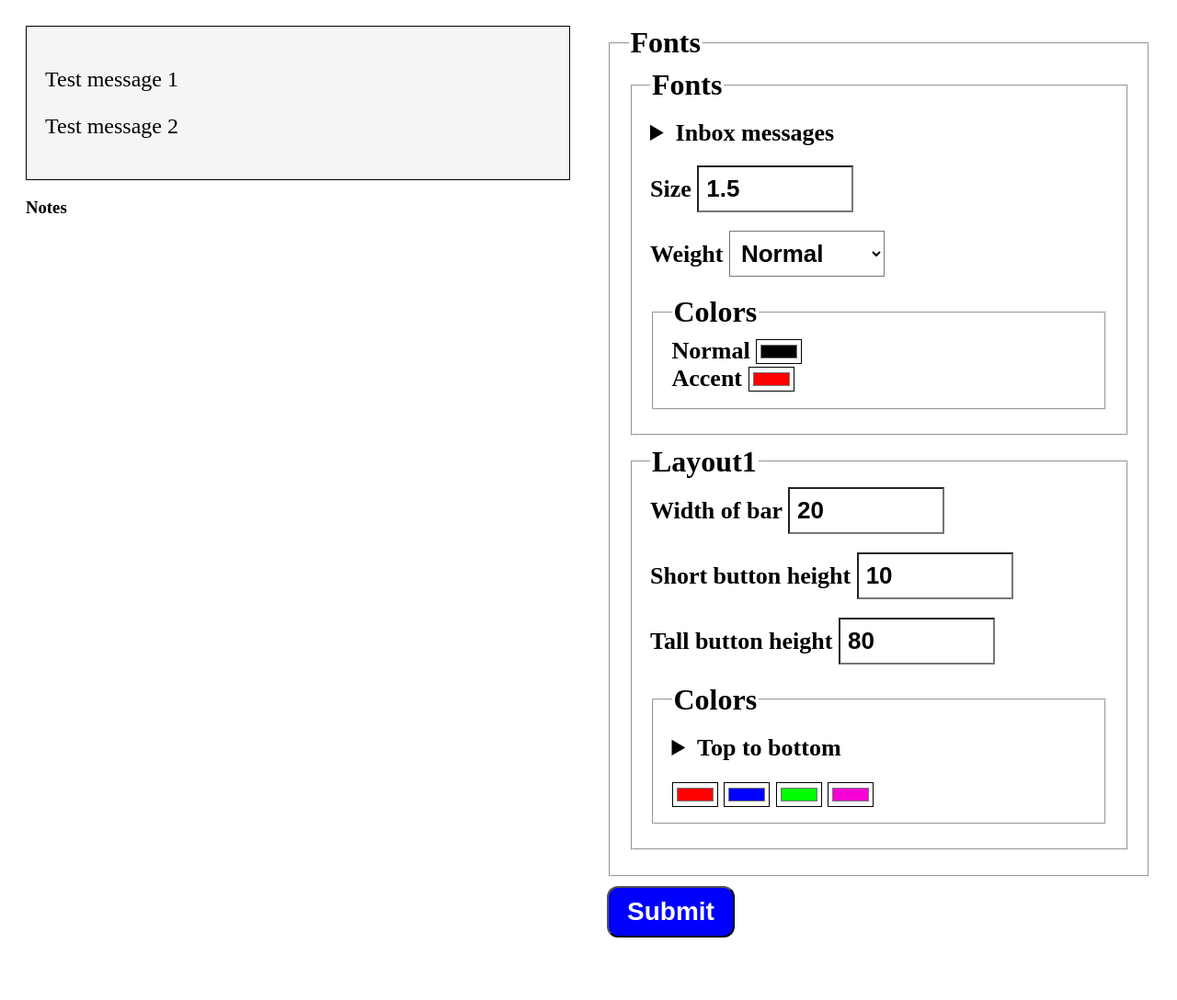
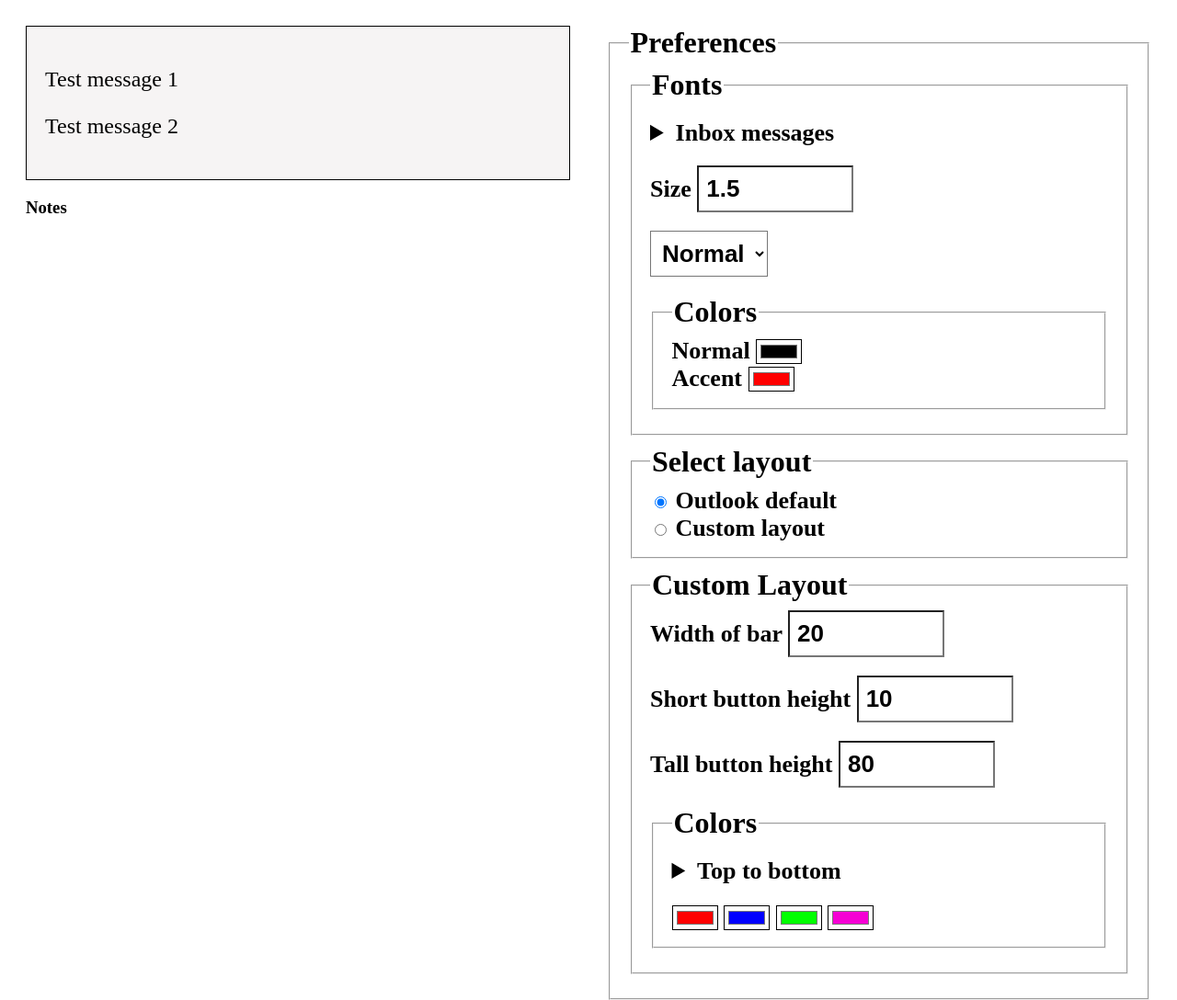
Before and after one commit to Jeff-411/so-form-builder, a plain HTML site: page index.html in a window 1280 px wide. Shown: the top 1088 px of the page at 92% size. Before the commit the page ends 1048 px from the top, so only its background shows below. Drawn offline with Linux system fonts and the light colour scheme.

Commit message:
Add radio input & fix form title

```diff
--- a/index.html
+++ b/index.html
@@ -101,9 +101,21 @@
               <select>
                 <option value="normal">Normal</option>
                 <option value="bold">Bold</option>
-                <option value="bolder">Extra Bold</option>
               </select>
             </label>
+          </div>
+        </template>
+
+        <template id="formControl_layout">
+          <div>
+            <div>
+              <input type="radio" id="" name="" value="" />
+              <label></label>
+            </div>
+            <div>
+              <input type="radio" id="" name="" value="" />
+              <label></label>
+            </div>
           </div>
         </template>
       </div>
--- a/index.js
+++ b/index.js
@@ -12,7 +12,7 @@ import { test_styleMessages } from './script/tests/testForm.js'
 
 const user = getUser()
 const formTitle = 'Preferences'
-const specialInputs = ['fontWeight']
+const specialInputs = ['fontWeight', 'layout']
 const hasTip = ['fonts', 'ctrlTriggerBg']
 
 addForm(user, formTitle, specialInputs, hasTip)
--- a/script/_unused_snippets/_unused_utility_snippets.js
+++ b/script/_unused_snippets/_unused_utility_snippets.js
@@ -14,7 +14,7 @@ let user = {
   selectLayout: {
     layout: [0, 'radio'],
   },
-  layout1: {
+  customLayout: {
     // Control bar
     ctrlBarWidth_px: 20,
     ctrlBarPrimaryHeight_px: 10,
--- a/script/addForm.js
+++ b/script/addForm.js
@@ -1,25 +1,25 @@
-import { labels_legends } from './formHelpers.js'
+import { setLabelsAndLegends, setSpecial } from './formHelpers.js'
 
 export const addForm = (user, formTitle, specialInputs, hasTip) => {
   const obj = user
 
   const addFormControl = (obj, group) => {
-    let isSpecial = null
-
     for (const [key, value] of Object.entries(obj)) {
       let control = null
       let typeOfInput = ''
 
-      typeof value === 'object'
-        ? (control = addFormGroup(key, value)) // Recurse to next form group
-        : addControl()
+      // If this item's an object, make the recursive call to create a new form group.
+      if (typeof value === 'object') control = addFormGroup(key, value)
+      // Otherwise, check for special inputs and add a standard or special
+      // form control as required.
+      else {
+        specialInputs.includes(key)
+          ? addControl_special()
+          : addControl_standard()
+      }
 
-      function addControl() {
+      function addControl_standard() {
         // Determine the type of input to use.
-        if (specialInputs.includes(key)) {
-          typeOfInput = key
-          isSpecial = true
-        } else {
         switch (typeof value) {
           case 'number':
             typeOfInput = 'number'
@@ -31,21 +31,17 @@ export const addForm = (user, formTitle, specialInputs, hasTip) => {
           default:
             alert(`UNKNOWN INPUT TYPE - ${typeof value}`)
         }
-          isSpecial = false
-        }
 
         // Get the correct template for the type of input.
         let formControl = document.getElementById(`formControl_${typeOfInput}`)
         control = formControl.content.cloneNode(true)
 
         // Set the control's label.
-        control.querySelector('label').prepend(labels_legends(key))
+        control.querySelector('label').prepend(setLabelsAndLegends(key))
 
         // Set the control's input
-        if (!isSpecial) {
         const input = control.querySelector('input')
         input.name = key
-          input.id = key
         input.value = value
 
         // Set the step value for the input.
@@ -66,10 +62,50 @@ export const addForm = (user, formTitle, specialInputs, hasTip) => {
           default:
             break
         }
-        } else {
+      }
+
+      function addControl_special() {
+        // Get the correct template for the special input.
+        let formControl = document.getElementById(`formControl_${key}`)
+        control = formControl.content.cloneNode(true)
+
+        switch (key) {
+          case 'fontWeight':
+            // INPUT TYPE: select (HTML element)
             const select = control.querySelector('select')
             select.name = key
             select.value = value
+            break
+          case 'layout':
+            // INPUT TYPE: radio
+            const inputOptions = setSpecial(key)
+            const inputs = control.querySelectorAll('input')
+            const labels = control.querySelectorAll('label')
+            for (let i = 0; i < inputOptions.length; i++) {
+              let x = inputOptions[i]
+
+              inputs[i].name = key
+              inputs[i].id = x
+              inputs[i].value = x
+              if (user.selectLayout.layout === x) inputs[i].checked = true
+              else inputs[i].checked = false
+
+              // Handle labels
+              labels[i].for = x
+              if (!x.includes('_')) labels[i].innerText = x
+              else {
+                let words = x.split('_')
+                let labelText = ''
+
+                for (let j = 0; j < words.length; j++)
+                  labelText += words[j] + ' '
+
+                labels[i].innerText = labelText.trim()
+              }
+            }
+            break
+          default:
+            console.log(`SPECIAL => UNKNOWN KEY: ${key}`)
         }
       }
 
@@ -83,7 +119,11 @@ export const addForm = (user, formTitle, specialInputs, hasTip) => {
     const formGroup = document.querySelector('#formGroup')
     const group = formGroup.content.cloneNode(true)
     group.querySelector('fieldset').id = key
-    group.querySelector('legend').textContent = labels_legends(key)
+
+    // Set the form group's legend
+    let legend = group.querySelector('legend')
+    if (key === formTitle) legend.textContent = key
+    else legend.textContent = setLabelsAndLegends(key)
 
     // Add a tip to the form group
     if (hasTip.includes(key)) {
--- a/script/formHelpers.js
+++ b/script/formHelpers.js
@@ -17,14 +17,15 @@ const addListeners = (user) => {
         user.fonts.textColors.normal = data.normal
         user.fonts.textColors.accent = data.accent
 
-        user.layout1.ctrlBarWidth = Number(data.ctrlBarWidth)
-        user.layout1.ctrlTriggerShort = Number(data.ctrlTriggerShort)
-        user.layout1.ctrlTriggerTall = Number(data.ctrlTriggerTall)
+        user.selectLayout.layout = data.layout
 
-        user.layout1.ctrlTriggerBg.triggerPrefs = data.triggerPrefs
-        user.layout1.ctrlTriggerBg.triggerTopPanes = data.triggerTopPanes
-        user.layout1.ctrlTriggerBg.triggerNavpane = data.triggerNavpane
-        user.layout1.ctrlTriggerBg.triggerLeftRail = data.triggerLeftRail
+        user.customLayout.ctrlBarWidth = Number(data.ctrlBarWidth)
+        user.customLayout.ctrlTriggerShort = Number(data.ctrlTriggerShort)
+        user.customLayout.ctrlTriggerTall = Number(data.ctrlTriggerTall)
+        user.customLayout.ctrlTriggerBg.triggerPrefs = data.triggerPrefs
+        user.customLayout.ctrlTriggerBg.triggerTopPanes = data.triggerTopPanes
+        user.customLayout.ctrlTriggerBg.triggerNavpane = data.triggerNavpane
+        user.customLayout.ctrlTriggerBg.triggerLeftRail = data.triggerLeftRail
 
         // Save the user object to local storage & reload the page
         localStorage.setItem('user', JSON.stringify(user))
@@ -36,12 +37,10 @@ const addListeners = (user) => {
   listeners.addFormListeners()
 }
 
-// Set the text content of labels and labels (for each key)
-const labels_legends = (key) => {
+// Note: Does not handle the form title or any special inputs
+const setLabelsAndLegends = (key) => {
   // prettier-ignore
   switch (key) {
-    case 'Preferences': 'Preferences'
-
     case 'fonts': return 'Fonts'
     case 'fontScale': return 'Size'
     case 'fontWeight': return 'Weight'
@@ -49,7 +48,10 @@ const labels_legends = (key) => {
     case 'normal': return 'Normal'
     case 'accent': return 'Accent'
 
-    case 'layout1': return 'Layout1'
+    case 'selectLayout': return 'Select layout'
+    case 'layout': return 'Layout'
+
+    case 'customLayout': return 'Custom Layout'
     case 'ctrlBarWidth': return 'Width of bar'
     case 'ctrlTriggerShort': return 'Short button height'
     case 'ctrlTriggerTall': return 'Tall button height'
@@ -63,4 +65,10 @@ const labels_legends = (key) => {
   }
 }
 
-export { addListeners, labels_legends }
+const setSpecial = (key) => {
+  switch (key) {
+    // prettier-ignore
+    case 'layout': return ['Outlook_default', 'Custom_layout']
+  }
+}
+export { addListeners, setLabelsAndLegends, setSpecial }
--- a/script/variables/userVars.js
+++ b/script/variables/userVars.js
@@ -11,10 +11,10 @@ export let defaultUserVars = {
       accent: '#ff0000',
     },
   },
-  // selectLayout: {
-  //   layout: 0,
-  // },
-  layout1: {
+  selectLayout: {
+    layout: 'Outlook_default', // Outlook_default | Custom_layout
+  },
+  customLayout: {
     ctrlBarWidth: 20,
     ctrlTriggerShort: 10,
     ctrlTriggerTall: 80,
--- a/scss/so_forms/_form.scss
+++ b/scss/so_forms/_form.scss
@@ -37,7 +37,11 @@ form {
     margin-bottom: 20px;
     border: 2px solidF black;
   }
-
+  #selectLayout :nth-child(3) {
+    > div {
+      display: block;
+    }
+  }
   [type='submit'] {
     padding: 10px 20px;
     font-size: 28px;
```
Also changed, not shown: _serverOutput_form.html (+2 -2 lines). Lines whose indentation alone changed are shown as unchanged.
